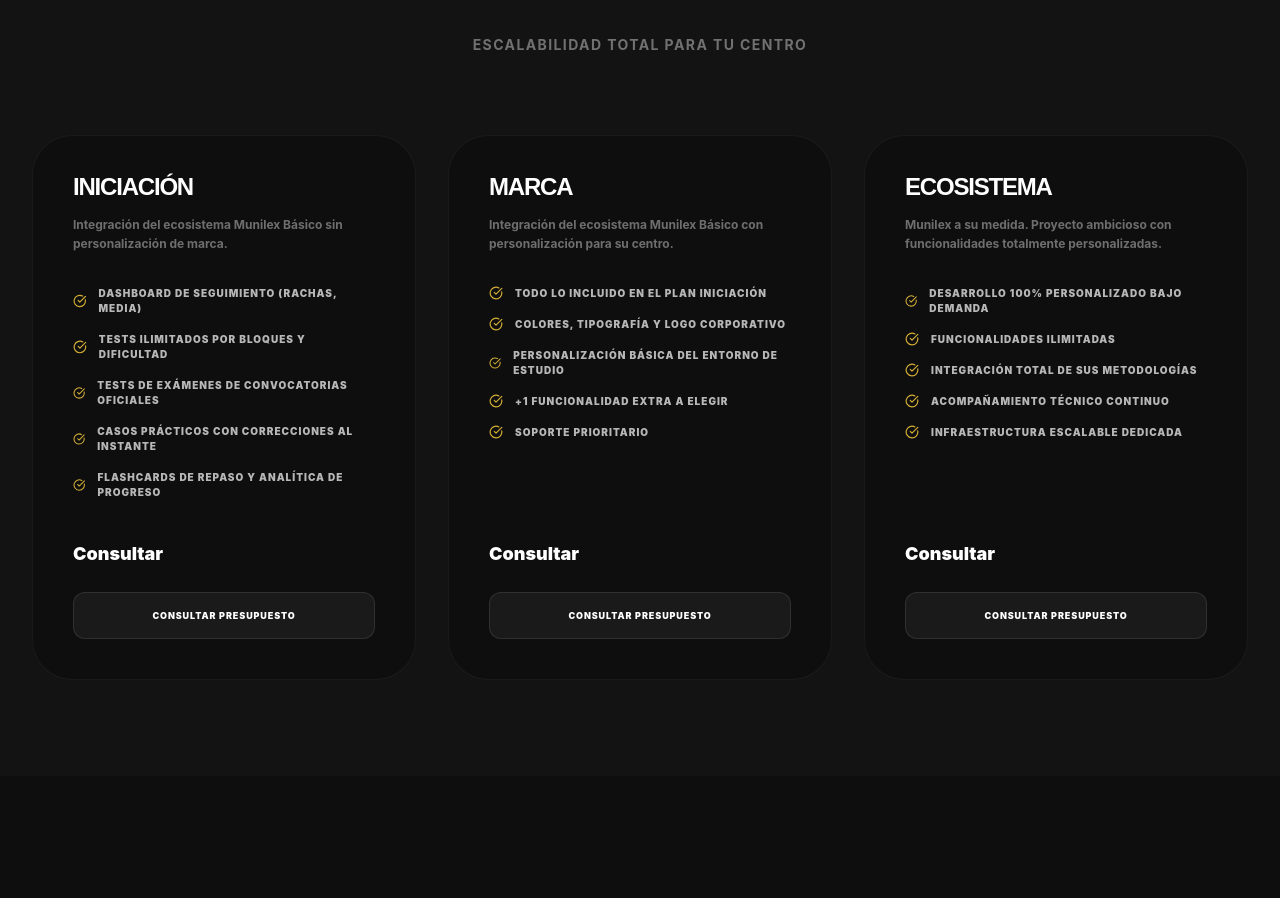
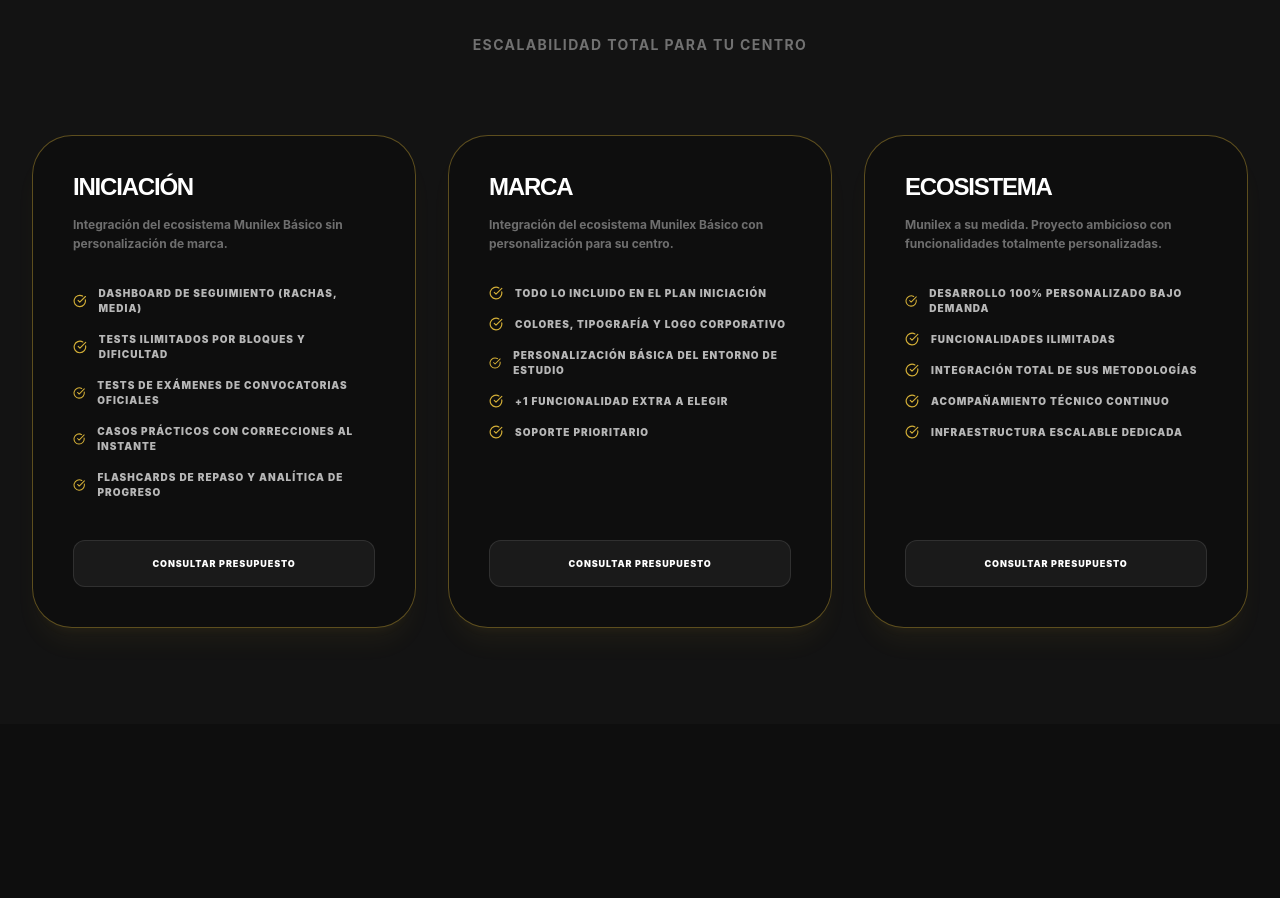
Before and after one commit to automatizacionesnunez-byte/Munilex-Academy-web, a React (Vite) app: page /academy/corporate in a window 1280 px wide. Shown: the part 1280-2178 px from the top of the page. Built offline with nearby package versions, Linux system fonts and the light colour scheme.

Commit message:
style: bordes dorados en tarjetas y limpieza de precios Corporate

```diff
--- a/src/pages/munilex-academy/AcademyCorporate.tsx
+++ b/src/pages/munilex-academy/AcademyCorporate.tsx
@@ -96,8 +96,7 @@ const AcademyCorporate = () => {
                   "Tests de exámenes de convocatorias oficiales",
                   "Casos prácticos con correcciones al instante",
                   "Flashcards de repaso y analítica de progreso"
-                ],
-                price: "Consultar"
+                ]
               },
               {
                 name: "Marca",
@@ -108,8 +107,7 @@ const AcademyCorporate = () => {
                   "Personalización básica del entorno de estudio",
                   "+1 Funcionalidad extra a elegir",
                   "Soporte Prioritario"
-                ],
-                price: "Consultar"
+                ]
               },
               {
                 name: "Ecosistema",
@@ -120,13 +118,12 @@ const AcademyCorporate = () => {
                   "Integración total de sus metodologías",
                   "Acompañamiento técnico continuo",
                   "Infraestructura escalable dedicada"
-                ],
-                price: "Consultar"
+                ]
               }
             ].map((plan, i) => (
               <div
                 key={i}
-                className="p-10 rounded-[2.5rem] flex flex-col justify-between transition-all border bg-[#0E0E0E] border-white/5 hover:border-white/10"
+                className="p-10 rounded-[2.5rem] flex flex-col justify-between transition-all border bg-[#0E0E0E] border-[#d4af37]/40 hover:border-[#d4af37] shadow-xl shadow-[#d4af37]/5"
               >
                 <div>
                   <h4 className="text-2xl font-black text-white mb-4 uppercase tracking-tighter">{plan.name}</h4>
@@ -141,7 +138,6 @@ const AcademyCorporate = () => {
                   </ul>
                 </div>
                 <div>
-                  <div className="text-lg font-black text-white mb-6">{plan.price}</div>
                   <Link
                     to="/academy/contacto"
                     className="w-full py-4 rounded-xl font-black uppercase tracking-widest text-[9px] flex items-center justify-center gap-2 transition-all bg-white/5 text-white hover:bg-white/10 border border-white/10"
```
